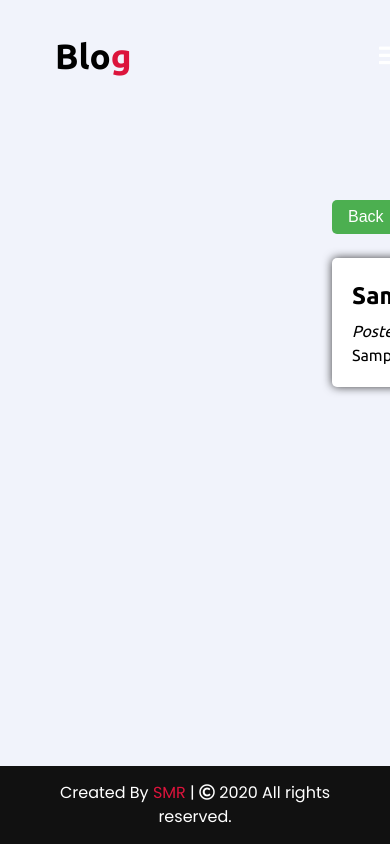
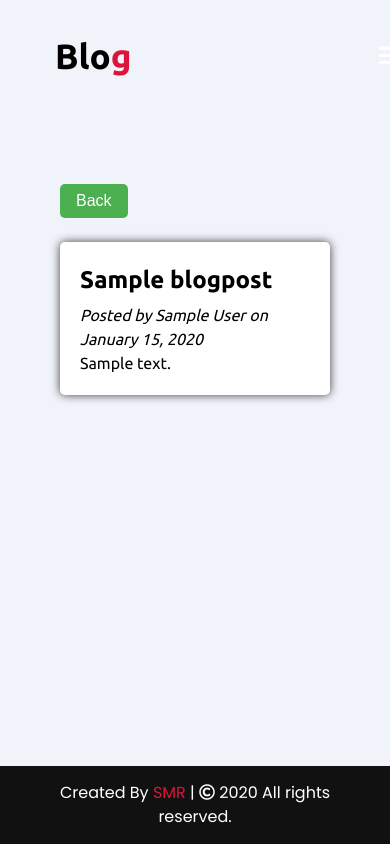
Before and after one commit to smr-yogesh/Blog, a Flask app: page /post/1 in a window 390 px wide; the page is wider, and only the part inside the window is pictured. Run offline with Flask 3, Linux system fonts and the light colour scheme; tables that the repository leaves empty hold one stand-in row (values such as "Sample post").

Commit message:
site is now responsive

```diff
--- a/static/css/poststyle.css
+++ b/static/css/poststyle.css
@@ -3,16 +3,15 @@
     padding: 20px;
     border-radius: 5px;
     box-shadow: 0px 0px 10px 0px rgba(0, 0, 0, 0.75);
-    width: 1175px;
+    width: 100%;
+    height: auto;
     margin-bottom: 20px;
   }
-  .blog-add {
+.blog-add {
     background-color: #fff;;
     border-radius: 5px;
     box-shadow: 0px 0px 10px 0px rgba(0, 0, 0, 0.75);
-    width: 500px;
-    height: 600px;
-    margin-bottom: 20px;
+    padding-bottom: 2%;
   }
 
 .post-card {
@@ -20,7 +19,7 @@
     padding: 20px;
     border-radius: 5px;
     box-shadow: 0px 0px 10px 0px rgba(0, 0, 0, 0.75);
-    width: 1000px;
+    width: 100%;
     margin-bottom: 20px;
   }
 
@@ -58,20 +57,40 @@
     margin-top: 5px;
   }
 
-  .container {
-    padding: 150px 300px;
+  .add_container {
+    padding-top: 15vh;
+    padding-bottom: 15vh;
+    padding-left: calc(30vw - 50px);
+    padding-right: calc(30vw - 50px);
   }
 
-.add_container {
-    padding: 150px 400px;
+  .post{
+    padding: 10vh calc(20vw - 50px);
   }
-
-  .post_container {
-    padding: 100px 300px;
-    height: 10px;
+  .post_preview{
+    padding-top: 10vh;
+    padding-bottom: 10vh;
+    padding-left: calc(15vw - 50px);
+    padding-right: calc(15vw - 50px);
+  }
+  .container {
+    padding: 15vh calc(20vw - 50px);
   }
 
   .back-button {
+    background-color: #4CAF50;
+    height: auto;
+    border: none;
+    color: #fff;
+    padding: 8px 16px;
+    text-align: center;
+    text-decoration: none;
+    font-size: 16px;
+    border-radius: 5px;
+    cursor: pointer;
+  }
+
+  .read-button {
     background-color: #4CAF50;
     border: none;
     color: #fff;
@@ -83,7 +102,9 @@
     border-radius: 5px;
     cursor: pointer;
   }
-
   .back-button:hover {
     background-color: #3e8e41;
   }
+  .read-button:hover {
+    background-color: #3e8e41;
+  }
--- a/static/css/style.css
+++ b/static/css/style.css
@@ -633,16 +633,13 @@ input {
 }
 
 .card {
-	margin: 2rem auto;
 	display: flex;
 	flex-direction: column;
 	width: auto;
 	height: auto;
-	max-width: 425px;
 	background-color: #FFF;
 	border-radius: 10px;
 	box-shadow: 0 10px 20px 0 rgba(#999, .25);
-	padding: .75rem;
 }
 
 .card-heading {
@@ -719,17 +716,7 @@ input {
 	color: #FFF;
 	border: 0;
 }
-.action-button2 {
-	font: inherit;
-	font-size: 1.25rem;
-	padding: 1em;
-	width: auto;
-	font-weight: 500;
-	background-color: red;
-	border-radius: 6px;
-	color: #FFF;
-	border: 0;
-}
+
 
 .action-button:focus {outline: 0;}
 
--- a/static/js/script.js
+++ b/static/js/script.js
@@ -33,21 +33,6 @@ $(document).ready(function(){
         $('.menu-btn i').toggleClass("active");
     });
 
-    // typing text animation script
-    var typed = new Typed(".typing", {
-        strings: ["Coming Soon"," Under Development","Under Construction"],
-        typeSpeed: 100,
-        backSpeed: 60,
-        loop: true
-    });
-
-    var typed = new Typed(".typing-2", {
-        strings: ["Student", "Developer", "Blogger"],
-        typeSpeed: 100,
-        backSpeed: 60,
-        loop: true
-    });
-
     // owl carousel script
     $('.carousel').owlCarousel({
         margin: 20,
--- a/templates/base.html
+++ b/templates/base.html
@@ -3,17 +3,11 @@
   <head>
     <meta charset="utf-8">
     <meta name="viewport" content="width=device-width, initial-scale=1, shrink-to-fit=no">
-    <meta name="description" content="">
-    <meta name="author" content="">
     <link rel="stylesheet" href="{{ url_for('static', filename='css/style.css') }}">
-    <link rel="shortcut icon" type="image/png" href="{{ url_for('static', filename='iamges/ok.png') }}">
+    <link rel="shortcut icon" type="image/png" href="{{ url_for('static', filename='images/ok.png') }}">
     <link rel="stylesheet" href="https://cdnjs.cloudflare.com/ajax/libs/font-awesome/5.15.2/css/all.min.css"/>
     <script src="https://code.jquery.com/jquery-3.5.1.min.js"></script>
     <script src="https://cdnjs.cloudflare.com/ajax/libs/typed.js/2.0.11/typed.min.js"></script>
-    <script src="https://cdnjs.cloudflare.com/ajax/libs/waypoints/4.0.1/jquery.waypoints.min.js"></script>
-    <script src="https://cdnjs.cloudflare.com/ajax/libs/OwlCarousel2/2.3.4/owl.carousel.min.js"></script>
-    <link rel="stylesheet" href="https://cdnjs.cloudflare.com/ajax/libs/OwlCarousel2/2.3.4/assets/owl.carousel.min.css"/>
-    <link rel="stylesheet" href="https://cdnjs.cloudflare.com/ajax/libs/font-awesome/4.7.0/css/font-awesome.min.css">
 
 
   </head>
--- a/templates/post.html
+++ b/templates/post.html
@@ -6,18 +6,16 @@
 </head>
 
 <!-- Main Content -->
-<section class="home" id="home">
-  <div class="post_container">
+<section class="home" id="home" content="width=device-width">
+  <div class="post">
     <button class="back-button" onclick="goBack()">Back</button>
     <br>
     <br>
     <div class="blog-post">
-      <div class="row">
-        <div class="col-lg-8 col-md-10 mx-auto">
-          <h2>{{ post.title }}</h2>
-          <p class="date-posted">Posted by {{ post.author }} on {{ post.date_posted.strftime('%B %d, %Y') }}</p>
-          {{post.content}}
-        </div>
+      <div class="col-lg-8 col-md-10 mx-auto" >
+        <h2>{{ post.title }}</h2>
+        <p class="date-posted"> Posted by {{ post.author }} on {{ post.date_posted.strftime('%B %d, %Y') }}</p>
+        <p>{{post.content}}</p>
       </div>
     </div>
   </div>
```
Also changed, not shown: templates/index.html (+3 -7 lines), templates/admin.html (line endings or trailing spaces).
